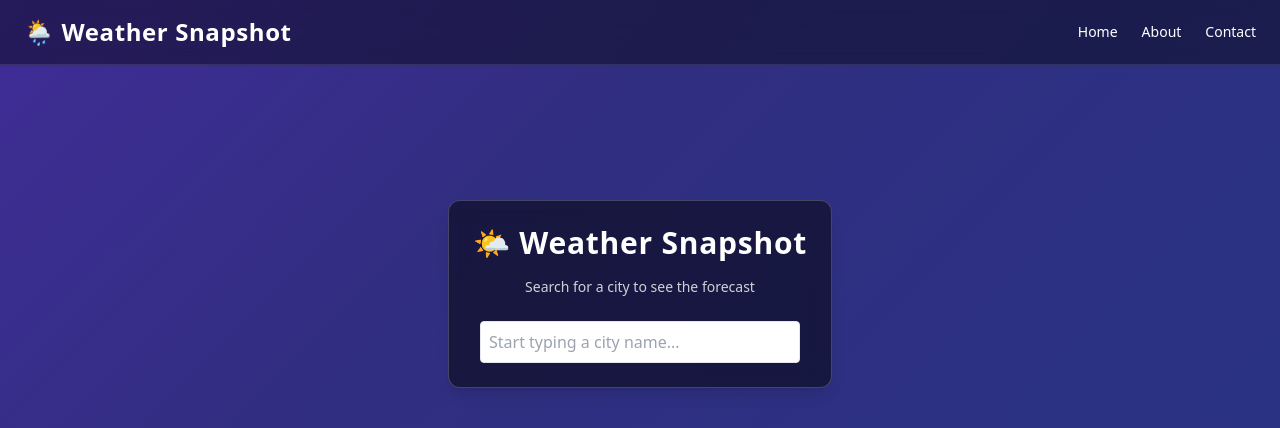
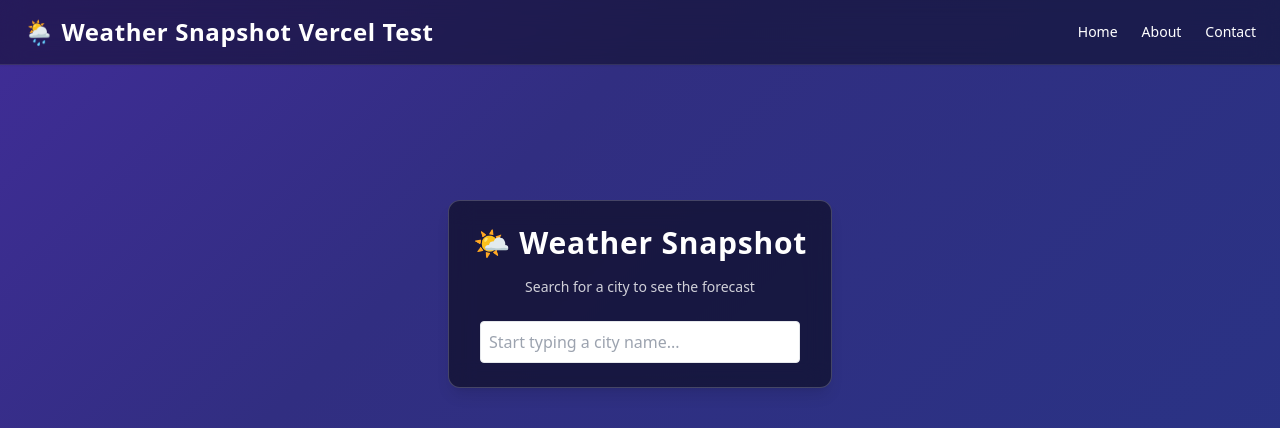
Before and after one commit to siddiq541/weather-app, a Next.js app: page / in a window 1280 px wide. Shown: the top 428 px of the page. Built offline with nearby package versions, Linux system fonts and the light colour scheme.

Commit message:
testing vercel deployment

```diff
--- a/src/app/layout.js
+++ b/src/app/layout.js
@@ -11,13 +11,15 @@ export default function RootLayout({ children }) {
     <html lang="en">
       <body className="relative min-h-screen font-sans text-white">
         {/* 🌤️ Background Overlay */}
-        <div className={``} />
+        <div
+          className={`fixed inset-0 -z-10 bg-gradient-to-b from-sky-400 via-blue-600 to-blue-900 animate-gradient`}
+        />
 
         {/* 🌈 Navbar */}
         <nav className="fixed top-0 left-0 z-50 w-full border-b shadow-sm bg-black/40 backdrop-blur-md border-white/10">
           <div className="flex items-center justify-between px-6 py-4 mx-auto max-w-7xl">
             <Link href="/" className="text-2xl font-bold tracking-wide">
-              🌦️ Weather Snapshot
+              🌦️ Weather Snapshot Vercel Test
             </Link>
             <div className="space-x-6 text-sm font-medium">
               <Link href="/" className="transition hover:text-yellow-300">
```
